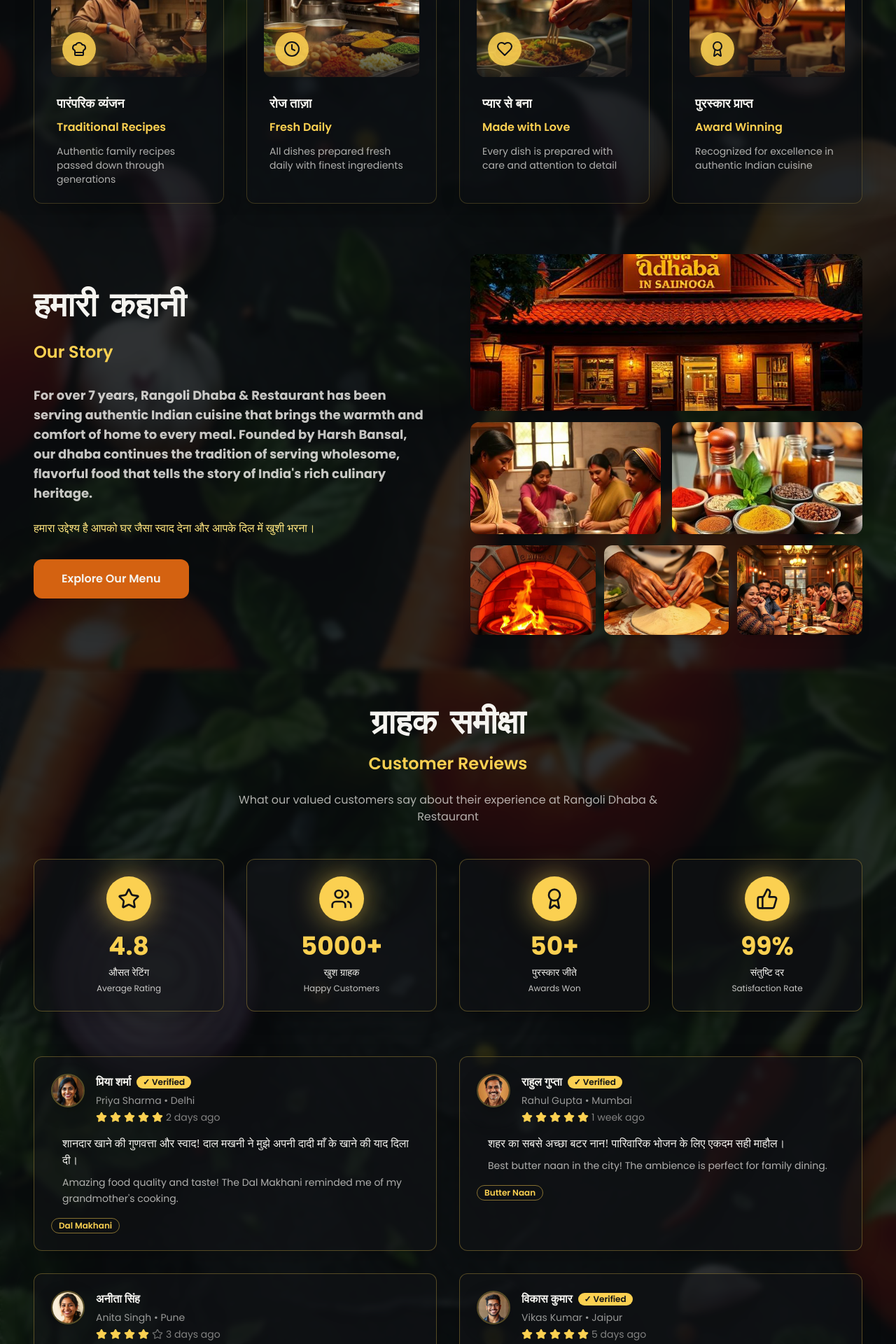
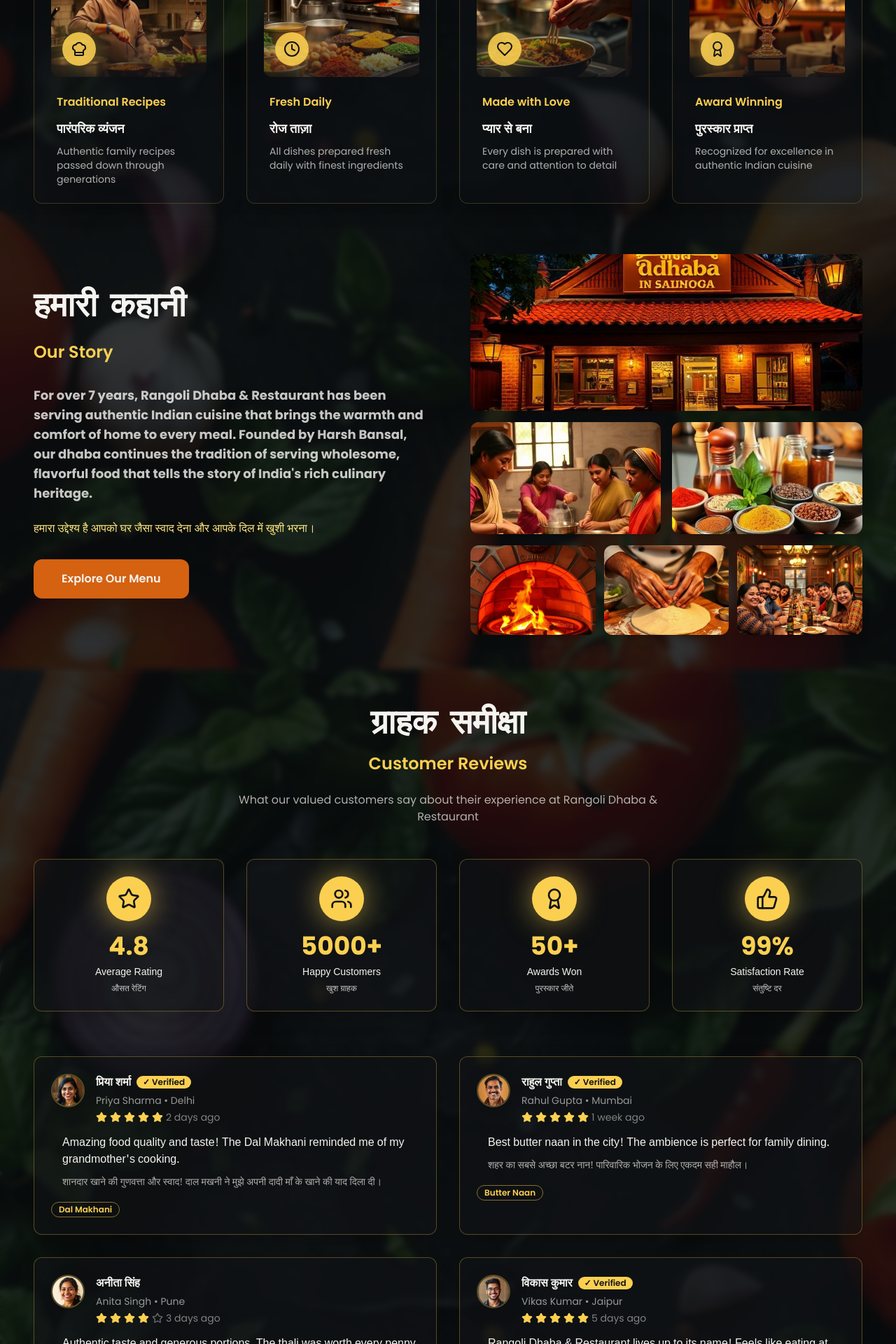
Before and after one commit to Harshbansal-999/Rangoli-Dhaba, a React (Vite) app: page / in a window 1280 px wide. Shown: the part 1949-3869 px from the top of the page at 70% size. Built offline with nearby package versions, Linux system fonts and the light colour scheme; a web font is replaced by a local one.

Commit message:
commit 13

```diff
--- a/src/pages/Contact.tsx
+++ b/src/pages/Contact.tsx
@@ -234,8 +234,9 @@ const Contact = () => {
                   <div className={`w-16 h-16 ${info.color} bg-opacity-10 rounded-full flex items-center justify-center mx-auto mb-4 group-hover:scale-110 transition-transform`}>
                     <Icon className={`w-8 h-8 ${info.color}`} />
                   </div>
-                  <h3 className="dhaba-hindi font-semibold text-lg text-dhaba-cream mb-1 font-Playpen">{info.title}</h3>
-                  <h4 className="font-medium text-dhaba-gold mb-3">{info.title_en}</h4>
+
+                  <h3 className="font-medium text-dhaba-gold mb-3">{info.title_en}</h3>
+                  <h4 className="dhaba-hindi font-semibold text-lg text-dhaba-cream mb-1 font-Playpen">{info.title}</h4>
                   <p className="text-dhaba-cream/70 mb-4 leading-relaxed">{info.value}</p>
                   <Button
                     variant="dhaba"
--- a/src/pages/Gallery.tsx
+++ b/src/pages/Gallery.tsx
@@ -187,8 +187,9 @@ const Gallery = () => {
                 onClick={() => setFilter(category.id)}
                 className="flex-col h-auto py-2 md:py-3 px-3 md:px-6 bg-dhaba-charcoal/40 border-dhaba-gold/20 text-dhaba-cream hover:bg-dhaba-gold hover:text-dhaba-charcoal text-xs sm:text-sm"
               >
+
+                <span className="text-xs">{category.name}</span>
                 <span className="dhaba-hindi text-xs sm:text-sm font-Playpen">{category.name_hindi}</span>
-                <span className="text-xs">{category.name}</span>
               </Button>
             ))}
           </div>
@@ -211,12 +212,13 @@ const Gallery = () => {
                   {/* Overlay */}
                   <div className="absolute inset-0 bg-gradient-to-t from-dhaba-charcoal/80 via-transparent to-transparent opacity-0 group-hover:opacity-100 transition-opacity duration-300">
                     <div className="absolute bottom-0 left-0 right-0 p-3 md:p-4">
+
+                      <p className="text-dhaba-cream/80 text-xs md:text-sm">
+                        {image.title}
+                      </p>
                       <h3 className="dhaba-hindi text-white font-semibold text-base md:text-lg mb-1 font-Playpen">
                         {image.title_hindi}
                       </h3>
-                      <p className="text-dhaba-cream/80 text-xs md:text-sm">
-                        {image.title}
-                      </p>
                     </div>
 
                     <div className="absolute top-3 md:top-4 right-3 md:right-4">
--- a/src/pages/Index.tsx
+++ b/src/pages/Index.tsx
@@ -225,12 +225,13 @@ const Index = () => {
                       {dish.price}
                     </div>
                   </div>
+
+                  <h4 className="text-base md:text-lg font-medium text-dhaba-gold mb-3">
+                    {dish.title_en}
+                  </h4>
                   <h3 className="dhaba-hindi text-lg md:text-xl font-semibold text-dhaba-cream mb-2">
                     {dish.title}
                   </h3>
-                  <h4 className="text-base md:text-lg font-medium text-dhaba-gold mb-3">
-                    {dish.title_en}
-                  </h4>
                   <p className="text-dhaba-cream/70 mb-4 md:mb-6 leading-relaxed text-sm md:text-base">
                     {dish.description}
                   </p>
@@ -271,12 +272,13 @@ const Index = () => {
                       </div>
                     </div>
                     <div className="px-2">
+
+                      <h4 className="font-semibold text-dhaba-gold mb-3 text-sm md:text-base">
+                        {feature.title}
+                      </h4>
                       <h3 className="dhaba-hindi text-base md:text-lg font-semibold text-dhaba-cream mb-2 font-Playpen">
                         {feature.title_hindi}
                       </h3>
-                      <h4 className="font-semibold text-dhaba-gold mb-3 text-sm md:text-base">
-                        {feature.title}
-                      </h4>
                       <p className="text-dhaba-cream/70 text-xs md:text-sm leading-relaxed">
                         {feature.description}
                       </p>
@@ -411,11 +413,12 @@ const Index = () => {
                       <div className="text-2xl sm:text-3xl md:text-4xl font-bold text-dhaba-gold mb-2">
                         {stat.value}
                       </div>
-                      <div className="dhaba-hindi text-dhaba-cream text-xs sm:text-sm mb-1 font-Playpen">
+
+                      <div className="dhaba-hindi text-dhaba-cream text-xs sm:text-sm mb-1">
+                        {stat.label}
+                      </div>
+                      <div className="text-dhaba-cream/80 text-xs font-Playpen">
                         {stat.label_hindi}
-                      </div>
-                      <div className="text-dhaba-cream/80 text-xs">
-                        {stat.label}
                       </div>
                     </div>
                   );
@@ -458,11 +461,12 @@ const Index = () => {
 
                   <div className="relative mb-4">
 
-                    <p className="dhaba-hindi text-dhaba-cream mb-2 pl-4 font-Playpen">
+
+                    <p className="dhaba-hindi text-dhaba-cream mb-2 pl-4">
+                      {testimonial.review}
+                    </p>
+                    <p className=" text-dhaba-cream/70 text-sm pl-4 leading-relaxed font-Playpen">
                       {testimonial.review_hindi}
-                    </p>
-                    <p className="text-dhaba-cream/70 text-sm pl-4 leading-relaxed">
-                      {testimonial.review}
                     </p>
                   </div>
 
--- a/src/pages/Menu.tsx
+++ b/src/pages/Menu.tsx
@@ -366,10 +366,11 @@ const Menu = () => {
                     variant={activeCategory === category.name_en ? "dhaba" : "ghost"}
                     size="sm"
                     onClick={() => setActiveCategory(category.name_en)}
-                    className="whitespace-nowrap flex-col h-auto py-2 md:py-3 px-3 md:px-4 min-w-fit text-dhaba-cream hover:text-dhaba-charcoal text-xs md:text-sm"
+                    className="whitespace-nowrap flex-col h-auto py-2 md:py-3 px-3 md:px-4 min-w-fit hover:text-dhaba-charcoal text-xs md:text-sm"
                   >
+
+                    <span className="text-xs">{category.name_en}</span>
                     <span className="dhaba-hindi text-xs md:text-sm font-Playpen">{category.name_hi}</span>
-                    <span className="text-xs">{category.name_en}</span>
                   </Button>
                 ))}
               </div>
@@ -406,12 +407,13 @@ const Menu = () => {
 
                     {/* Content */}
                     <div className="md:col-span-2 text-center md:text-left">
+
+                      <h3 className="text-lg sm:text-xl md:text-2xl text-dhaba-gold font-semibold mb-3">
+                        {todaysSpecial.name_en}
+                      </h3>
                       <h2 className="dhaba-heading text-xl sm:text-2xl md:text-3xl text-dhaba-cream mb-2 font-Playpen">
                         {todaysSpecial.name_hi}
                       </h2>
-                      <h3 className="text-lg sm:text-xl md:text-2xl text-dhaba-gold font-semibold mb-3">
-                        {todaysSpecial.name_en}
-                      </h3>
                       <p className="text-dhaba-cream/80 text-sm md:text-base mb-4 leading-relaxed">
                         {todaysSpecial.description}
                       </p>
@@ -484,12 +486,13 @@ const Menu = () => {
                     <div className="flex-1 flex flex-col">
                       {/* Title section */}
                       <div className="mb-2">
+
+                        <h4 className="font-medium text-dhaba-gold text-sm line-clamp-1">
+                          {item.name_en}
+                        </h4>
                         <h3 className="dhaba-hindi font-semibold text-base text-dhaba-cream line-clamp-1 font-Playpen py-2">
                           {item.name_hi}
                         </h3>
-                        <h4 className="font-medium text-dhaba-gold text-sm line-clamp-1">
-                          {item.name_en}
-                        </h4>
                       </div>
 
                       {/* Description */}
```
